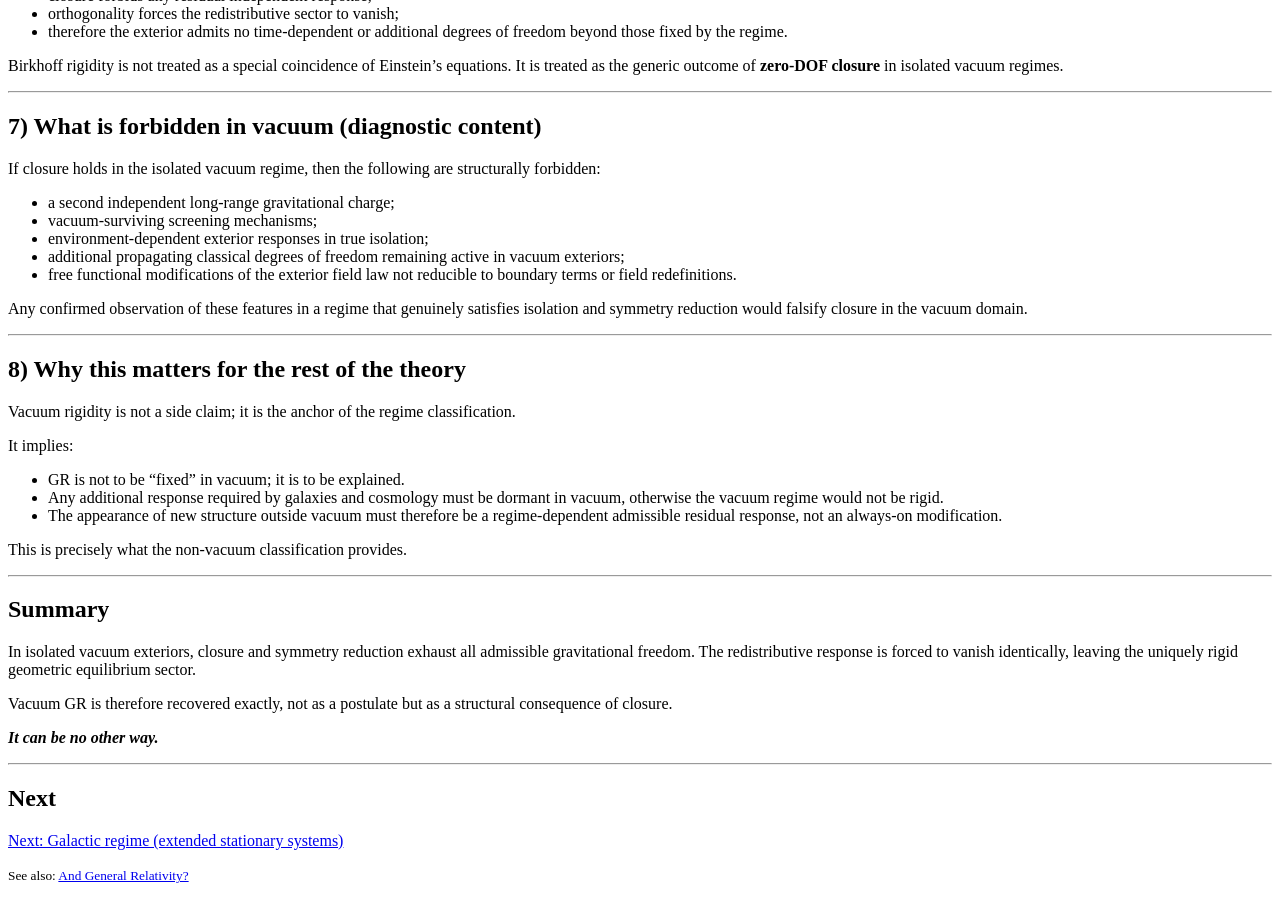
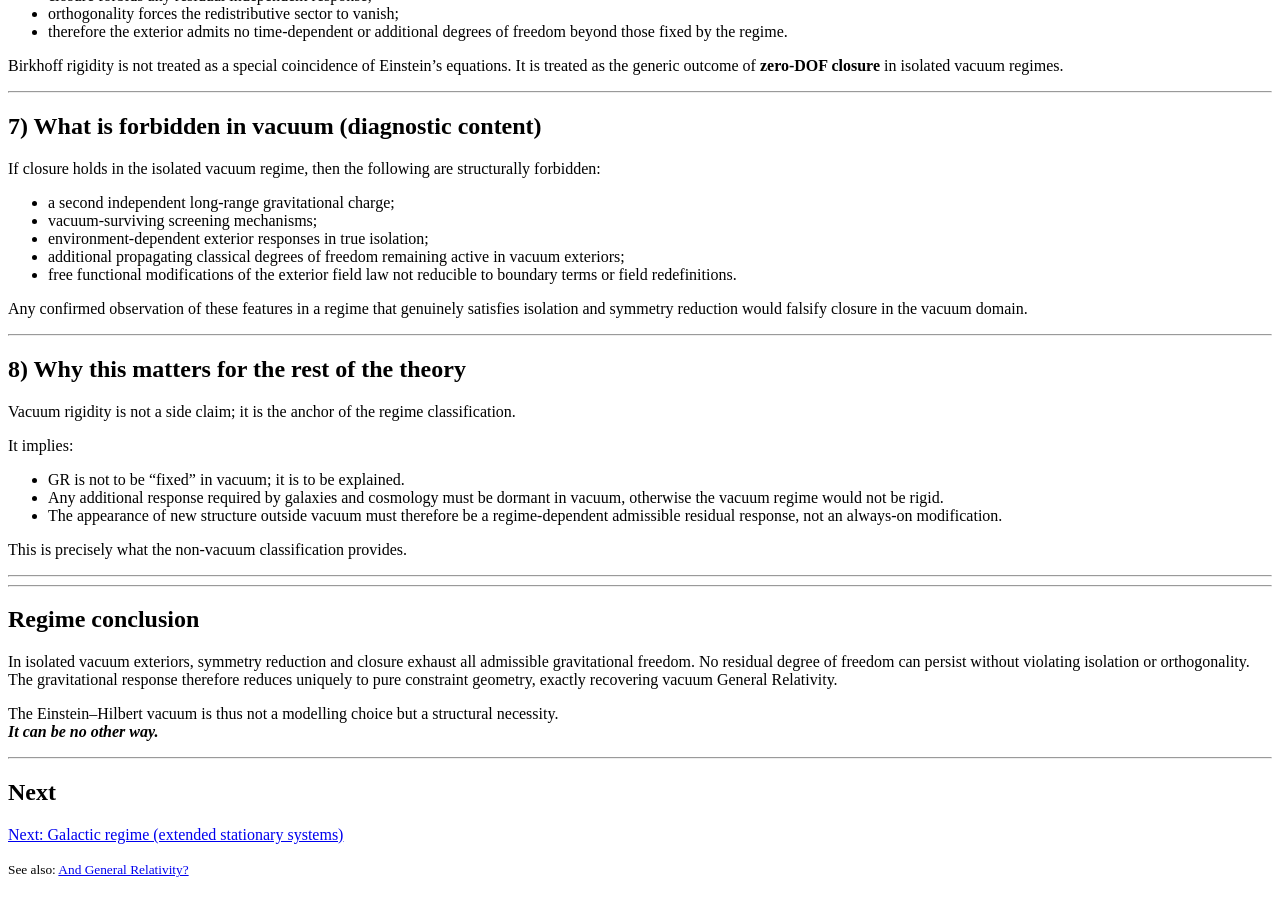
Before and after one commit to ananke-research/ananke-theorem, a Jekyll site: the page built from pages/Vacuum Regime.md, in a window 1280 px wide and 900 px high, scrolled down 1908 px. Built offline with Jekyll 4.4.1, drawn with Linux system fonts in a browser that asks for light colours.

Commit message:
Update summary and conclusion in Vacuum Regime.md
Revised summary and conclusion of vacuum regime discussion for clarity.

```diff
--- a/pages/Vacuum Regime.md
+++ b/pages/Vacuum Regime.md
@@ -142,12 +142,13 @@ This is precisely what the non-vacuum classification provides.
 
 ---
 
-## Summary
+---
 
-In isolated vacuum exteriors, closure and symmetry reduction exhaust all admissible gravitational freedom. The redistributive response is forced to vanish identically, leaving the uniquely rigid geometric equilibrium sector.
+## Regime conclusion
 
-Vacuum GR is therefore recovered exactly, not as a postulate but as a structural consequence of closure.
+In isolated vacuum exteriors, symmetry reduction and closure exhaust all admissible gravitational freedom. No residual degree of freedom can persist without violating isolation or orthogonality. The gravitational response therefore reduces uniquely to pure constraint geometry, exactly recovering vacuum General Relativity.
 
+The Einstein–Hilbert vacuum is thus not a modelling choice but a structural necessity.
 ***It can be no other way.***
 
 ---
```
